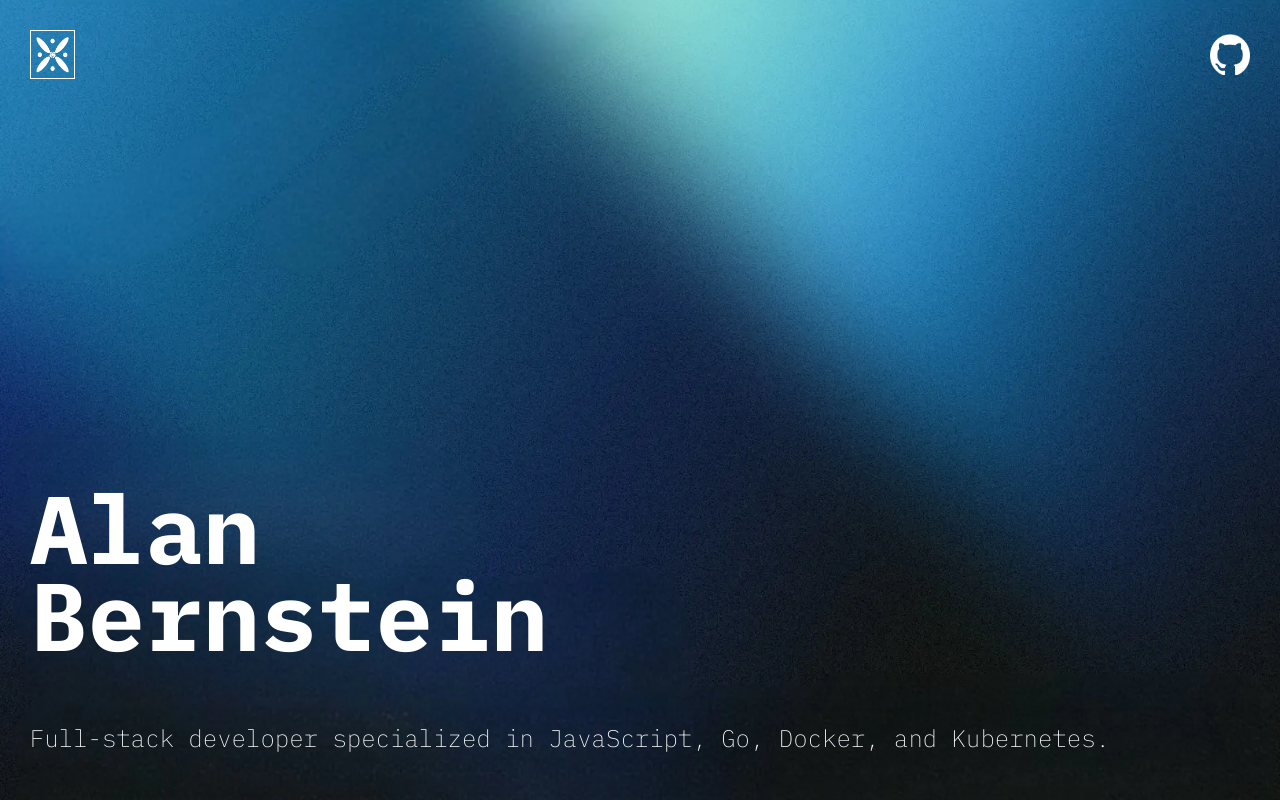
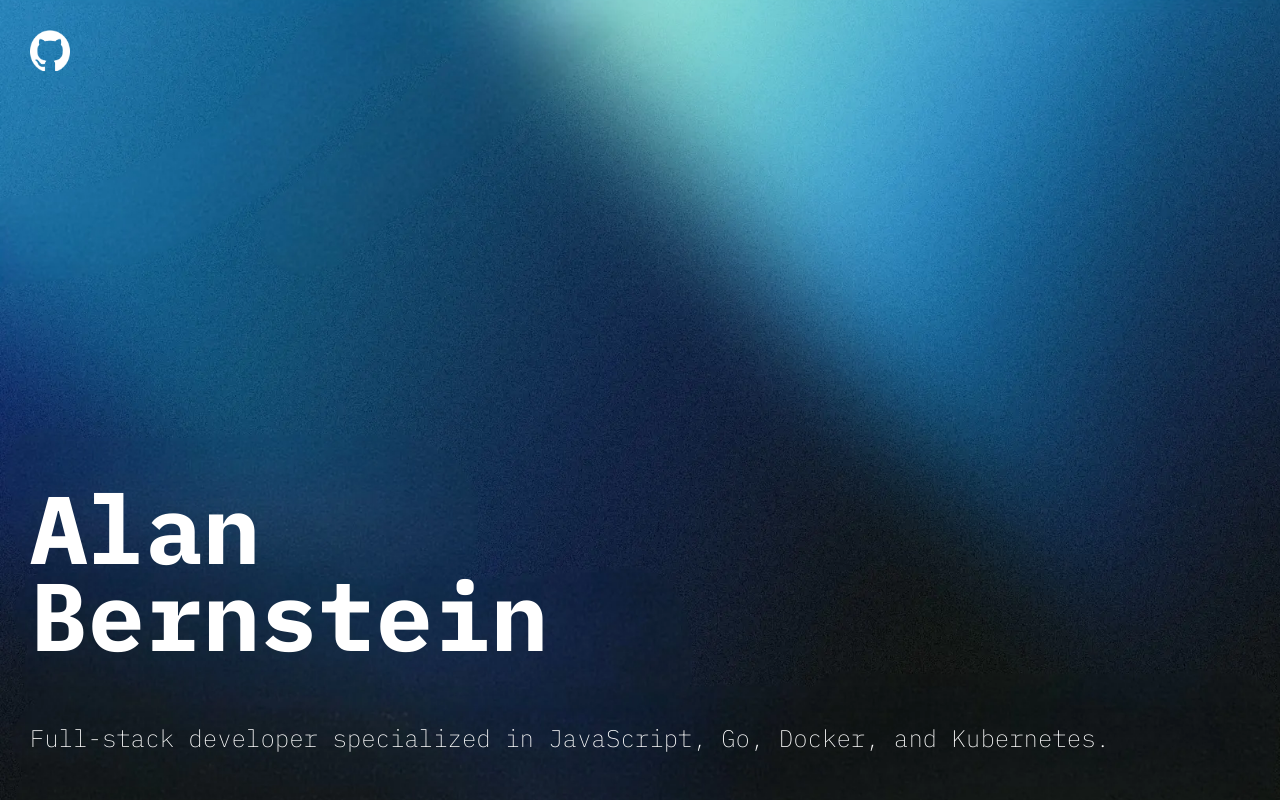
Before and after one commit to ab7z/ab7z.github.io, a plain HTML site: page index.html in a window 1280 px wide. Drawn offline with Linux system fonts and the light colour scheme.

Commit message:
chore: remove logo

```diff
--- a/index.html
+++ b/index.html
@@ -17,7 +17,6 @@
 
   <body>
     <header>
-      <img src="./imgs/logo.webp" alt="derafsh-e kaviani" class="logo" loading="eager" />
       <nav>
         <a href="https://github.com/ab7z" target="_blank" rel="noopener noreferrer">
           <img class="gh" src="./imgs/github-mark-white.webp" alt="GitHub icon" />
```
Also changed, not shown: imgs/logo.webp (deleted).
